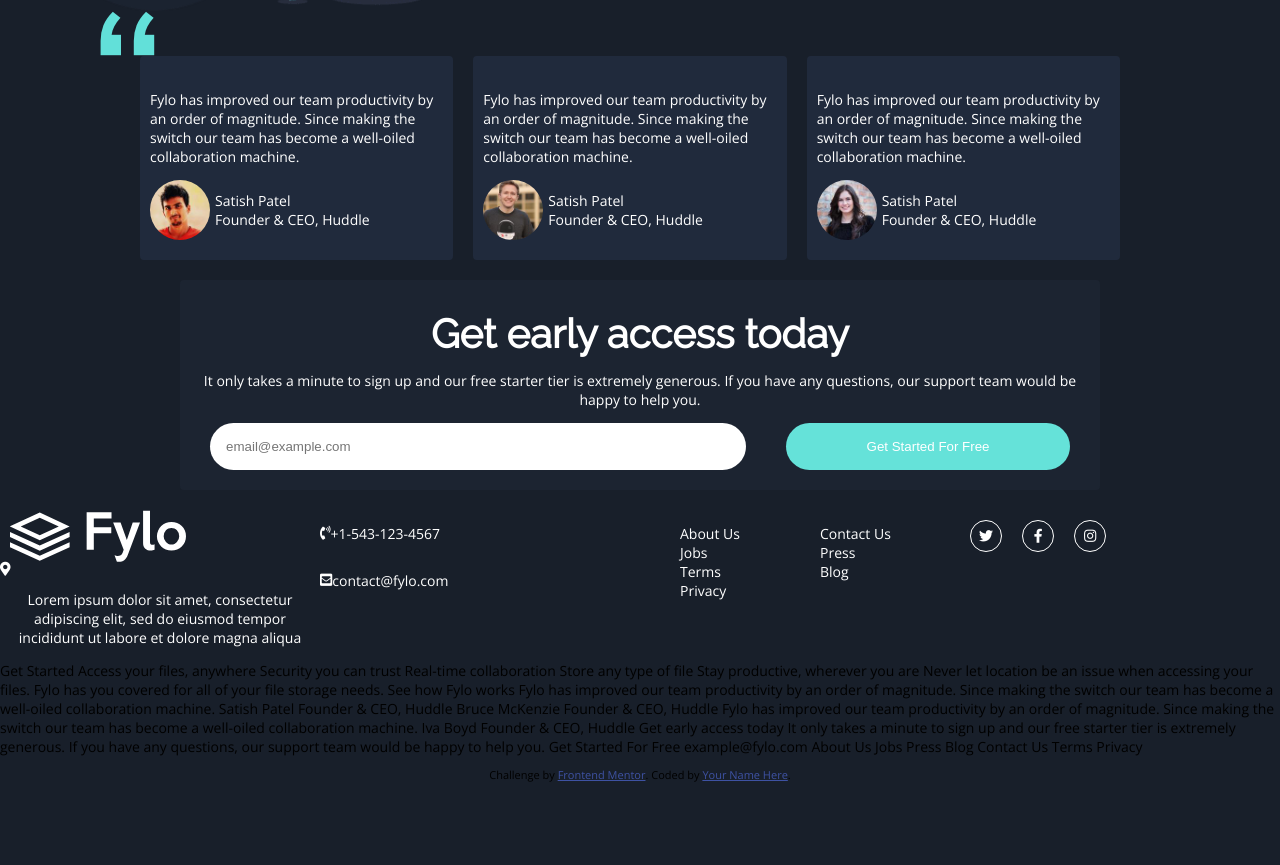
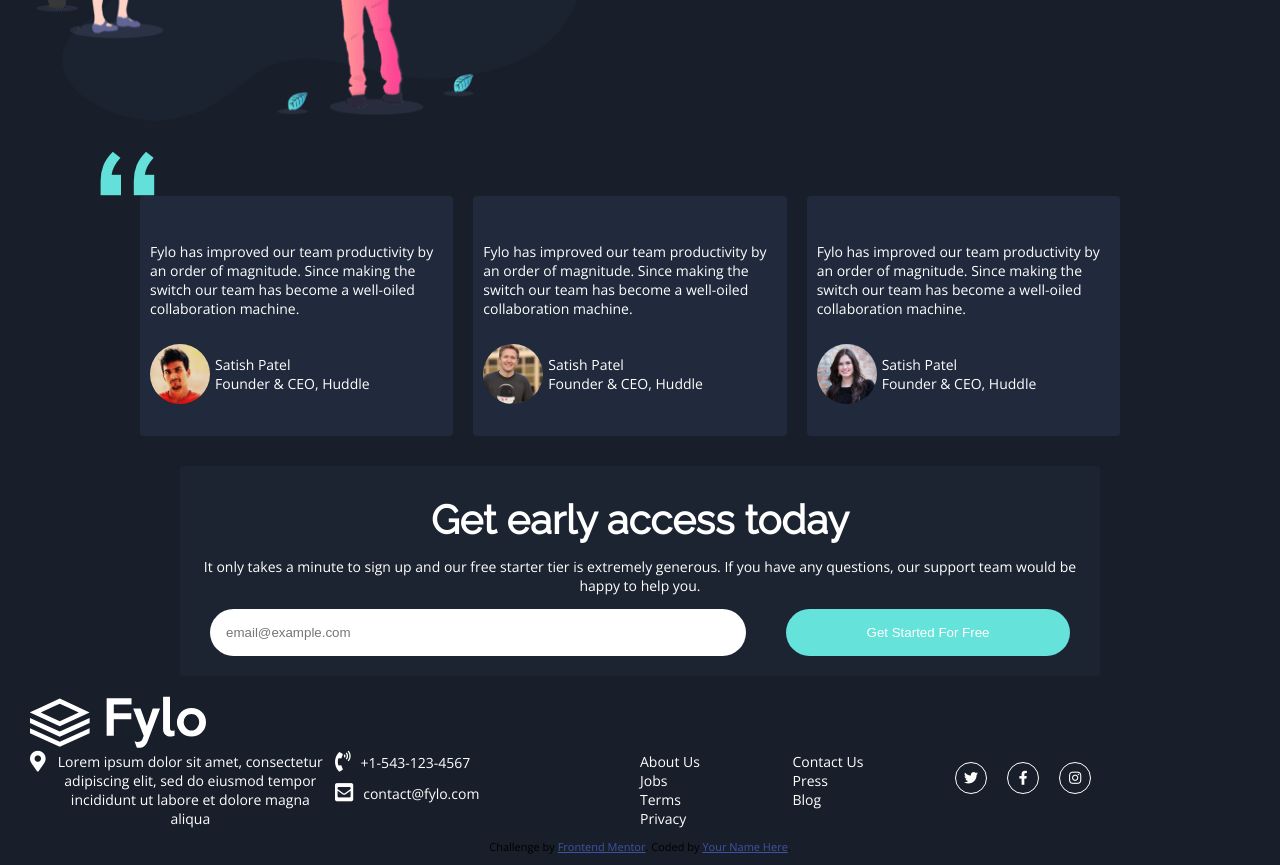
Before and after one commit to haeke/fylo-page, a plain HTML site: page index.html in a window 1280 px wide. Shown: the part 1834-2699 px from the top of the page. Before the commit the page ends 2627 px from the top, so only its background shows below. Drawn offline with nearby package versions, Linux system fonts and the light colour scheme.

Commit message:
changed the footer's styling, added a margin to the header and footer to they are aligned.

```diff
--- a/index.html
+++ b/index.html
@@ -203,21 +203,26 @@
       </div>
     </section>
     <footer class="footerSection">
+        <div class="logoContainer">
+            <img src="images/logo.svg" alt="Logo" class="logo" />
+          </div>
+      <div class="contactWrapper">
           <div class="contactContainer">
-          <img src="images/logo.svg" alt="Logo" class="logo" />
-          <i class="fas fa-map-marker-alt whiteText"></i>
+              <div class="contactInfo">
+                <i class="fas fa-map-marker-alt whiteText footerIcon"></i>
                 <p class="locationText whiteText">Lorem ipsum dolor sit
                     amet, consectetur adipiscing elit, sed do eiusmod tempor incididunt ut
                     labore et dolore magna aliqua</p>
               </div>
+          </div>
           <div class="phoneAndEmailContainer">
               <div class="phone">
-            <i class="fas fa-phone-volume whiteText"></i>
-            <p class="whiteText">+1-543-123-4567</p>
+                <i class="fas fa-phone-volume whiteText footerIcon"></i>
+                <p class="whiteText footerText">+1-543-123-4567</p>
               </div>
               <div class="email">
-            <i class="fas fa-envelope-square whiteText"></i>
-            <p class="whiteText">contact@fylo.com</p>
+                <i class="fas fa-envelope-square whiteText footerIcon"></i>
+                <p class="whiteText footerText">contact@fylo.com</p>
               </div>
           </div>
           <div class="linksContainer">
@@ -248,21 +253,9 @@
                   </a>
                 </div>
           </div>
+      </div>
+
     </footer>
-
-    Get Started Access your files, anywhere Security you can trust Real-time
-    collaboration Store any type of file Stay productive, wherever you are Never
-    let location be an issue when accessing your files. Fylo has you covered for
-    all of your file storage needs. See how Fylo works Fylo has improved our
-    team productivity by an order of magnitude. Since making the switch our team
-    has become a well-oiled collaboration machine. Satish Patel Founder & CEO,
-    Huddle Bruce McKenzie Founder & CEO, Huddle Fylo has improved our team
-    productivity by an order of magnitude. Since making the switch our team has
-    become a well-oiled collaboration machine. Iva Boyd Founder & CEO, Huddle
-    Get early access today It only takes a minute to sign up and our free
-    starter tier is extremely generous. If you have any questions, our support
-    team would be happy to help you. Get Started For Free   example@fylo.com About Us Jobs
-    Press Blog Contact Us Terms Privacy
 
     <footer>
       <p class="attribution">
--- a/public/assets/styles/styles.css
+++ b/public/assets/styles/styles.css
@@ -22,10 +22,10 @@ body {
   padding: 20px 0;
   display: flex;
   justify-content: space-between;
+  margin: 0 30px;
 }
 
 .logo {
-  margin-left: 10px;
   flex: 0;
 }
 
@@ -77,6 +77,7 @@ body {
   flex-direction: column;
   justify-content: center;
   align-items: center;
+  margin: 30px 0;
 }
 
 .introParagraph {
@@ -105,7 +106,7 @@ body {
   flex-wrap: wrap;
   justify-content: center;
   align-items: center;
-  margin: 0 auto;
+  margin: 20px auto;
 }
 
 .featureArticle {
@@ -139,6 +140,7 @@ body {
   flex-wrap: wrap;
   justify-content: center;
   align-items: center;
+  margin: 30px 0;
 }
 
 .productiveImage {
@@ -169,7 +171,7 @@ body {
   flex-direction: column;
   justify-content: center;
   align-items: center;
-  margin: 0 auto;
+  margin: 30px auto;
 }
 
 .testimonial {
@@ -178,6 +180,11 @@ body {
   margin-right: 20px;
   padding: 20px 10px;
   border-radius: 4px;
+  height: 200px;
+  display: flex;
+  flex-direction: column;
+  justify-content: space-evenly;
+  align-items: flex-start;
 }
 
 .testimonialWrapper {
@@ -260,6 +267,10 @@ body {
 }
 
 .footerSection {
+  margin: 0 30px;
+}
+
+.contactWrapper {
   display: flex;
 }
 
@@ -267,13 +278,18 @@ body {
   flex: 1;
   display: flex;
   flex-direction: column;
-  justify-content: flex-end;
+  justify-content: flex-start;
   align-items: flex-start;
   text-align: center;
 }
 
 .phoneAndEmailContainer {
   flex: 1;
+}
+
+.contactInfo {
+  display: flex;
+  margin: 0;
 }
 
 .linksContainer {
@@ -285,6 +301,7 @@ body {
   display: flex;
   justify-content: flex-start;
   align-items: center;
+  margin-bottom: 10px;
 }
 
 .socialsContainer {
@@ -295,9 +312,26 @@ body {
   list-style: none;
   display: grid;
   grid-template-columns: 1fr 1fr;
+  margin: 0;
+  padding: 0;
 }
 
 .contactLink {
   color: var(--white);
   text-decoration: none;
 }
+
+.locationText {
+  margin: 0 10px;
+}
+
+.footerIcon {
+  font-size: 1.3rem;
+  align-self: flex-start;
+}
+
+.footerText {
+  margin: 0 10px 0 10px;
+}
+
+/* icon size 1.3rem */
```
Lines whose indentation alone changed are shown as unchanged.
